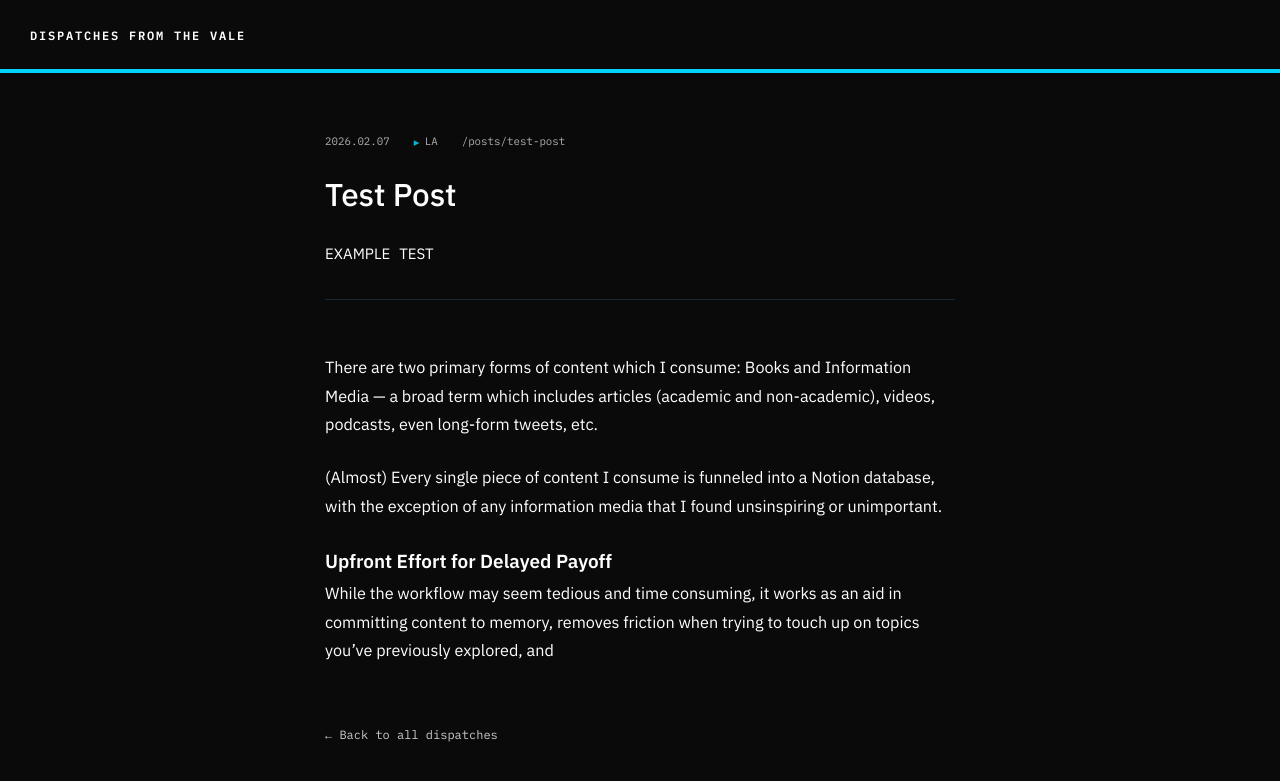
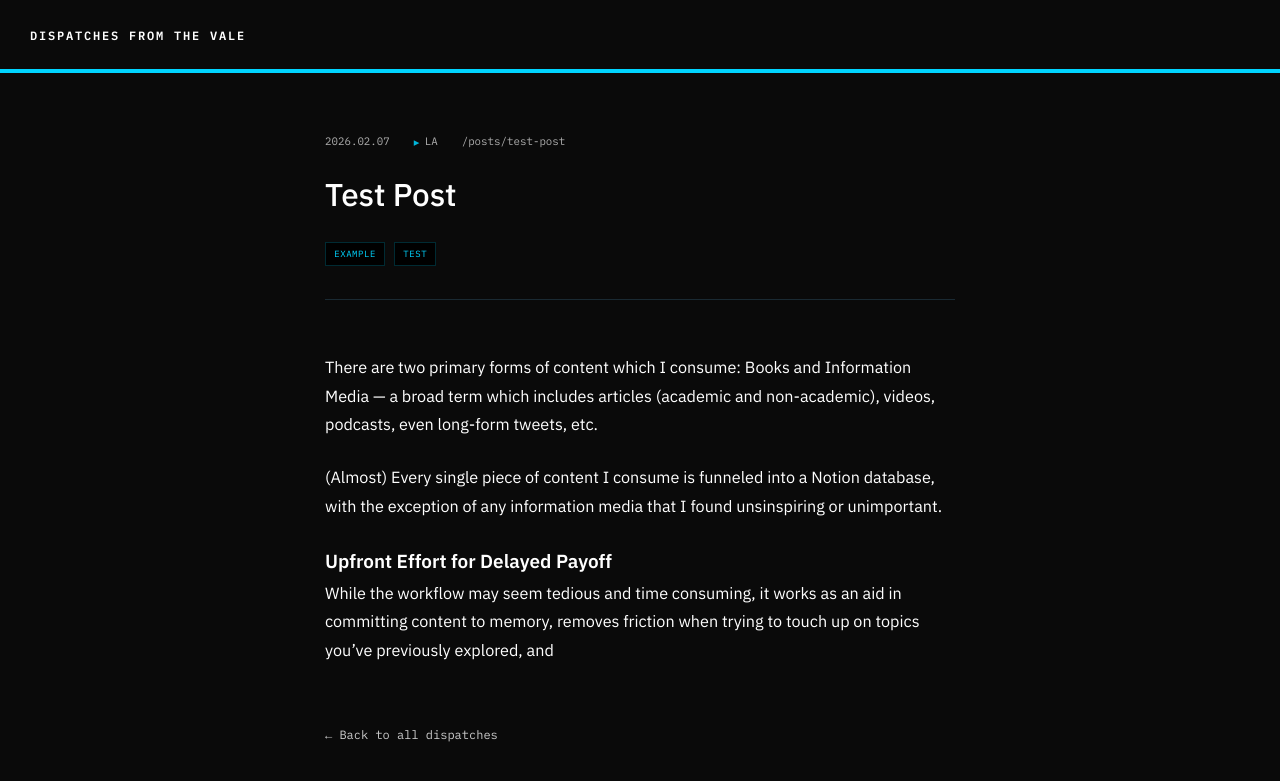
Before and after one commit to valeobserver/dispatches-from-the-vale, a Jekyll site: the page built from _posts/2026-02-07-test-post.md, in a window 1280 px wide. Shown: the top 781 px of the page. Built offline with Jekyll 4.4.1, drawn with Linux system fonts in a browser that asks for light colours.

Commit message:
Update post.html

```diff
--- a/_layouts/post.html
+++ b/_layouts/post.html
@@ -103,6 +103,17 @@
             margin-top: 1.2rem;
         }
 
+        .tag {
+            font-family: var(--mono);
+            font-size: 0.6rem;
+            letter-spacing: 0.06em;
+            color: var(--accent);
+            background: #000000;
+            padding: 0.25rem 0.55rem;
+            text-transform: uppercase;
+            border: 1px solid rgba(0, 212, 255, 0.2);
+        }
+
         .article-content {
             font-size: 1.08rem;
             line-height: 1.78;
```
